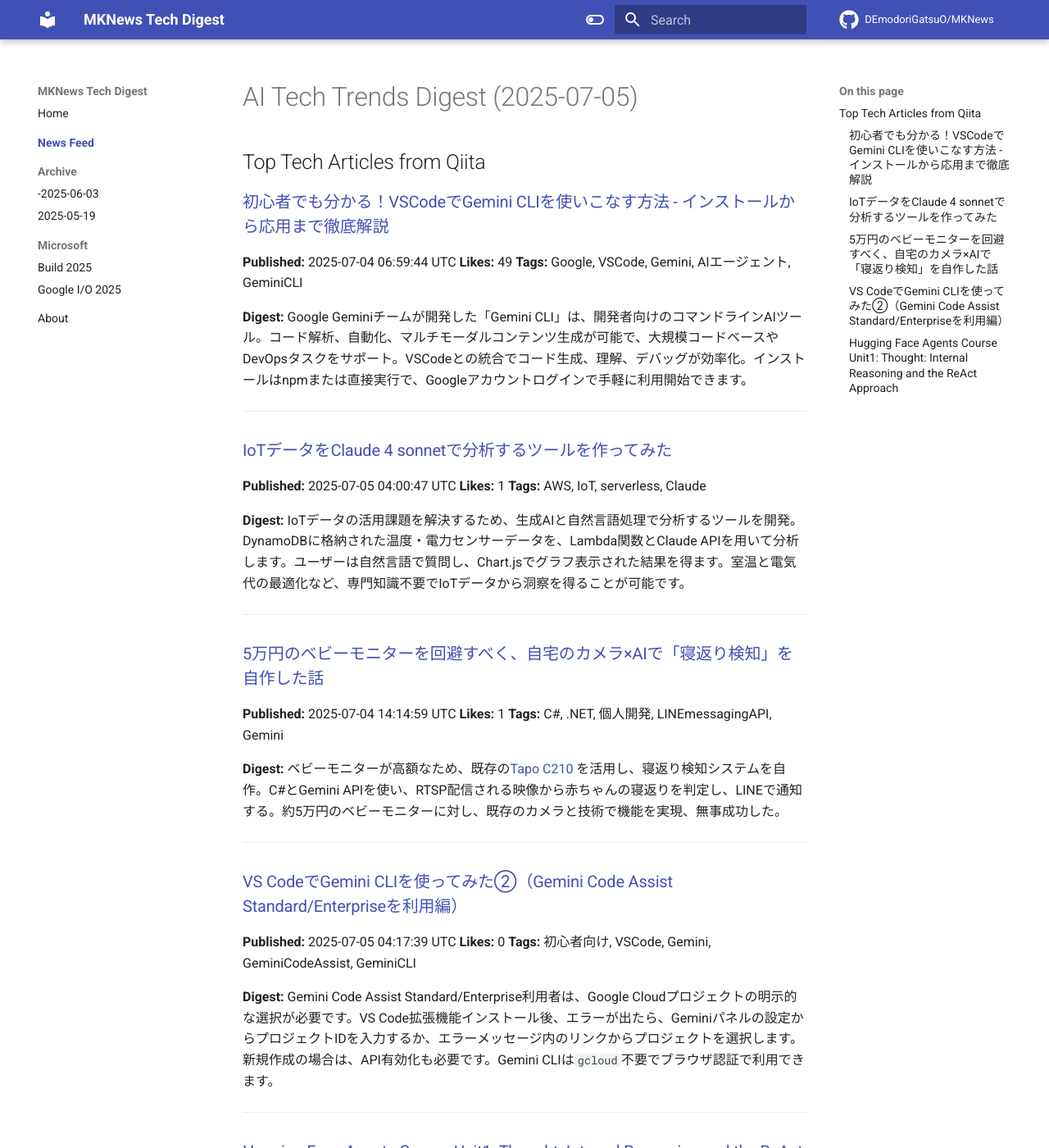
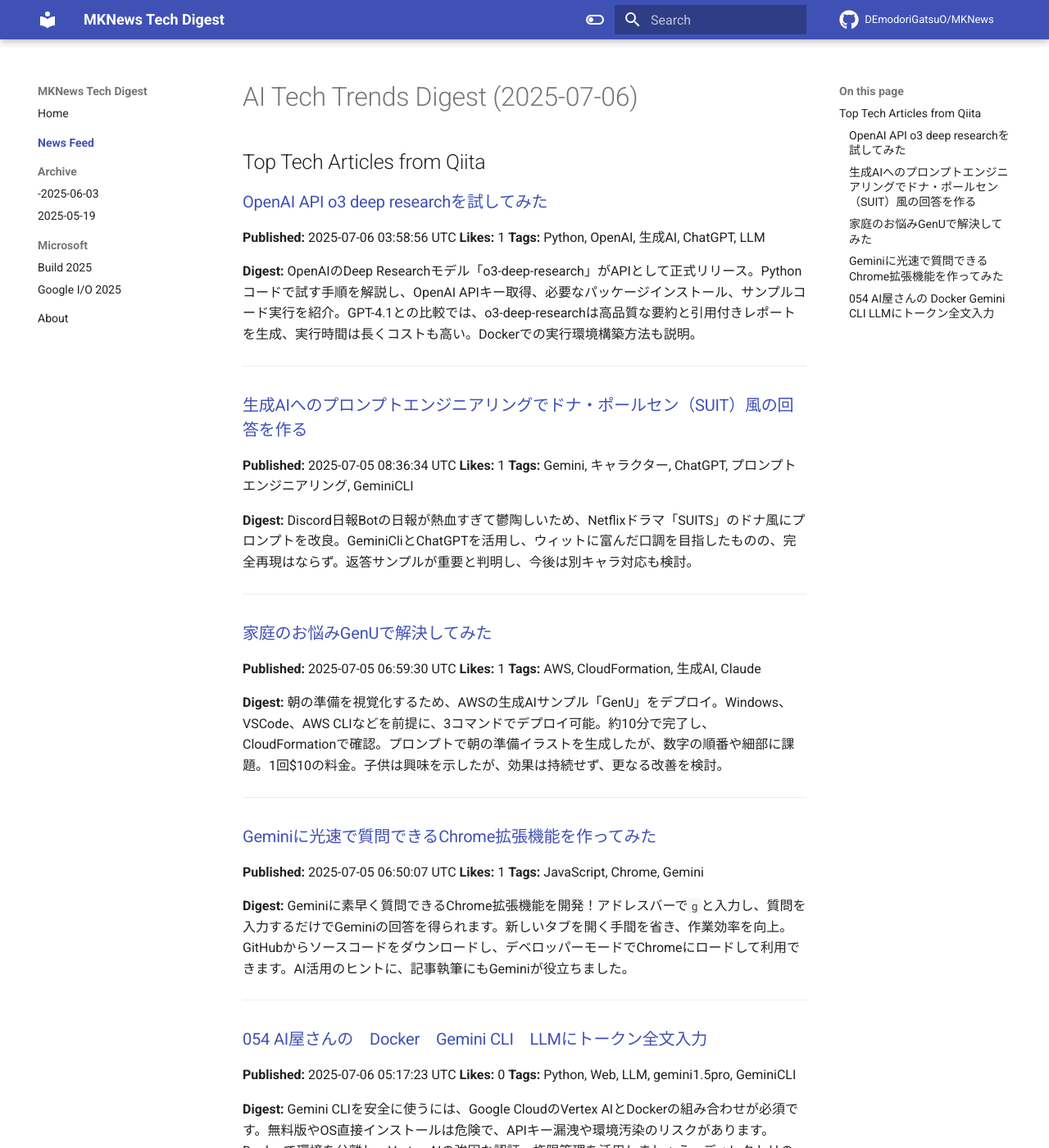
Before and after one commit to DEmodoriGatsuO/MKNews, an MkDocs documentation site: the page built from docs/news/index.md, in a window 1280 px wide and 1400 px high. Shown: the whole window at 82% size. Built offline with MkDocs 1.6.1 and Material for MkDocs 9.7.7, drawn with Linux system fonts in a browser that asks for light colours; comment, search, counter and statistics services are not loaded; some of the changed text lies outside the part shown.

Commit message:
Automated AI Tech Digest - 2025-07-06

```diff
--- a/docs/news/index.md
+++ b/docs/news/index.md
@@ -1,55 +1,55 @@
-# AI Tech Trends Digest (2025-07-05)
+# AI Tech Trends Digest (2025-07-06)
 
 
 ## Top Tech Articles from Qiita
 
 
-### [初心者でも分かる！VSCodeでGemini CLIを使いこなす方法 - インストールから応用まで徹底解説](https://qiita.com/Nakamura-Kaito/items/122963855d7b1deb8a9d)
-**Published:** 2025-07-04 06:59:44 UTC
-**Likes:** 49
-**Tags:** Google, VSCode, Gemini, AIエージェント, GeminiCLI
+### [OpenAI API o3 deep researchを試してみた](https://qiita.com/tama_genai/items/fae479a11ae2592538fe)
+**Published:** 2025-07-06 03:58:56 UTC
+**Likes:** 1
+**Tags:** Python, OpenAI, 生成AI, ChatGPT, LLM
 
 **Digest:**
-Google Geminiチームが開発した「Gemini CLI」は、開発者向けのコマンドラインAIツール。コード解析、自動化、マルチモーダルコンテンツ生成が可能で、大規模コードベースやDevOpsタスクをサポート。VSCodeとの統合でコード生成、理解、デバッグが効率化。インストールはnpmまたは直接実行で、Googleアカウントログインで手軽に利用開始できます。
+OpenAIのDeep Researchモデル「o3-deep-research」がAPIとして正式リリース。Pythonコードで試す手順を解説し、OpenAI APIキー取得、必要なパッケージインストール、サンプルコード実行を紹介。GPT-4.1との比較では、o3-deep-researchは高品質な要約と引用付きレポートを生成、実行時間は長くコストも高い。Dockerでの実行環境構築方法も説明。
 
 ---
 
-### [IoTデータをClaude 4 sonnetで分析するツールを作ってみた](https://qiita.com/duuuck/items/eb87514196d7f7abeb42)
-**Published:** 2025-07-05 04:00:47 UTC
+### [生成AIへのプロンプトエンジニアリングでドナ・ポールセン（SUIT）風の回答を作る](https://qiita.com/lazyK/items/3c95347385a52248bb18)
+**Published:** 2025-07-05 08:36:34 UTC
 **Likes:** 1
-**Tags:** AWS, IoT, serverless, Claude
+**Tags:** Gemini, キャラクター, ChatGPT, プロンプトエンジニアリング, GeminiCLI
 
 **Digest:**
-IoTデータの活用課題を解決するため、生成AIと自然言語処理で分析するツールを開発。DynamoDBに格納された温度・電力センサーデータを、Lambda関数とClaude APIを用いて分析します。ユーザーは自然言語で質問し、Chart.jsでグラフ表示された結果を得ます。室温と電気代の最適化など、専門知識不要でIoTデータから洞察を得ることが可能です。
+Discord日報Botの日報が熱血すぎて鬱陶しいため、Netflixドラマ「SUITS」のドナ風にプロンプトを改良。GeminiCliとChatGPTを活用し、ウィットに富んだ口調を目指したものの、完全再現はならず。返答サンプルが重要と判明し、今後は別キャラ対応も検討。
 
 ---
 
-### [5万円のベビーモニターを回避すべく、自宅のカメラ×AIで「寝返り検知」を自作した話](https://qiita.com/engineer_reo/items/a6931e6b65db51665e8d)
-**Published:** 2025-07-04 14:14:59 UTC
+### [家庭のお悩みGenUで解決してみた](https://qiita.com/zukutakuzu/items/4819878ea433890142e2)
+**Published:** 2025-07-05 06:59:30 UTC
 **Likes:** 1
-**Tags:** C#, .NET, 個人開発, LINEmessagingAPI, Gemini
+**Tags:** AWS, CloudFormation, 生成AI, Claude
 
 **Digest:**
-ベビーモニターが高額なため、既存の[Tapo C210](https://www.tp-link.com/jp/smart-home/tapo/tapo-c210/) を活用し、寝返り検知システムを自作。C#とGemini APIを使い、RTSP配信される映像から赤ちゃんの寝返りを判定し、LINEで通知する。約5万円のベビーモニターに対し、既存のカメラと技術で機能を実現、無事成功した。
+朝の準備を視覚化するため、AWSの生成AIサンプル「GenU」をデプロイ。Windows、VSCode、AWS CLIなどを前提に、3コマンドでデプロイ可能。約10分で完了し、CloudFormationで確認。プロンプトで朝の準備イラストを生成したが、数字の順番や細部に課題。1回$10の料金。子供は興味を示したが、効果は持続せず、更なる改善を検討。
 
 ---
 
-### [VS CodeでGemini CLIを使ってみた②（Gemini Code Assist Standard/Enterpriseを利用編）](https://qiita.com/teshi2020/items/2f3ec288bb836fde6d33)
-**Published:** 2025-07-05 04:17:39 UTC
-**Likes:** 0
-**Tags:** 初心者向け, VSCode, Gemini, GeminiCodeAssist, GeminiCLI
+### [Geminiに光速で質問できるChrome拡張機能を作ってみた](https://qiita.com/akiiiiita/items/f64a8664db2a5ab36946)
+**Published:** 2025-07-05 06:50:07 UTC
+**Likes:** 1
+**Tags:** JavaScript, Chrome, Gemini
 
 **Digest:**
-Gemini Code Assist Standard/Enterprise利用者は、Google Cloudプロジェクトの明示的な選択が必要です。VS Code拡張機能インストール後、エラーが出たら、Geminiパネルの設定からプロジェクトIDを入力するか、エラーメッセージ内のリンクからプロジェクトを選択します。新規作成の場合は、API有効化も必要です。Gemini CLIは`gcloud`不要でブラウザ認証で利用できます。
+Geminiに素早く質問できるChrome拡張機能を開発！アドレスバーで`g`と入力し、質問を入力するだけでGeminiの回答を得られます。新しいタブを開く手間を省き、作業効率を向上。GitHubからソースコードをダウンロードし、デベロッパーモードでChromeにロードして利用できます。AI活用のヒントに、記事執筆にもGeminiが役立ちました。
 
 ---
 
-### [Hugging Face Agents Course Unit1: Thought: Internal Reasoning and the ReAct Approach](https://qiita.com/i-yuki23/items/3bafcb1a25e74be762ae)
-**Published:** 2025-07-05 02:20:50 UTC
+### [054 AI屋さんの　Docker　Gemini CLI　LLMにトークン全文入力](https://qiita.com/bono0/items/dc105c6be3f4e0e39d32)
+**Published:** 2025-07-06 05:17:23 UTC
 **Likes:** 0
-**Tags:** huggingface, LLM, LLMエージェント
+**Tags:** Python, Web, LLM, gemini1.5pro, GeminiCLI
 
 **Digest:**
-ReActは、LLMが**思考（Thought）→ 行動（Action）→ 観察（Observation）**を繰り返すフレームワーク。質問に対し、ツール（APIなど）をJSON形式で呼び出し、その結果をObservationとしてLLMに入力し、最終的な回答を得ます。具体例として、天気予報APIを用いてロンドンの天気を尋ねるプロセスを示しています。CoTとは異なり、エージェント的なシステム設計が特徴です。
+Gemini CLIを安全に使うには、Google CloudのVertex AIとDockerの組み合わせが必須です。無料版やOS直接インストールは危険で、APIキー漏洩や環境汚染のリスクがあります。Dockerで環境を分離し、Vertex AIの強固な認証・権限管理を活用しましょう。ディレクトリのマウントでファイルのやり取りも可能です。
 
 ---
```
